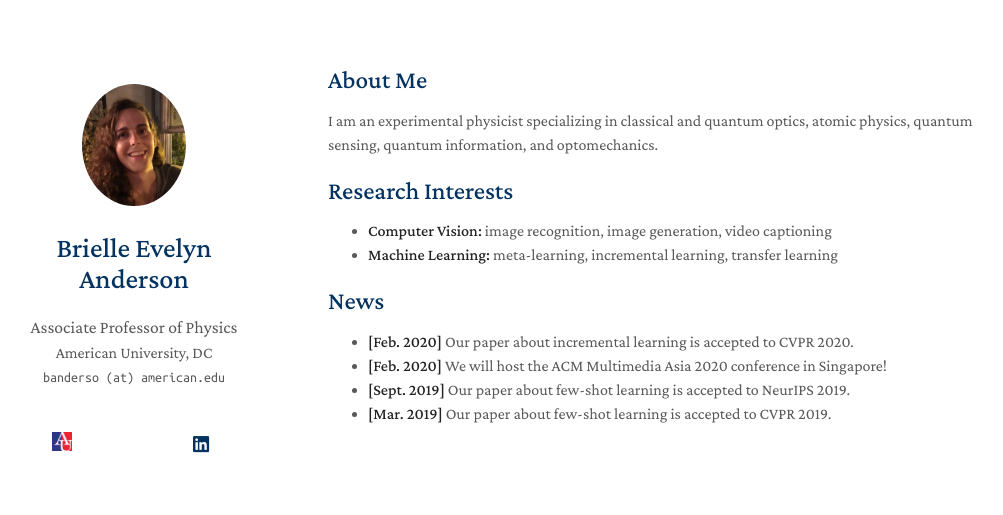
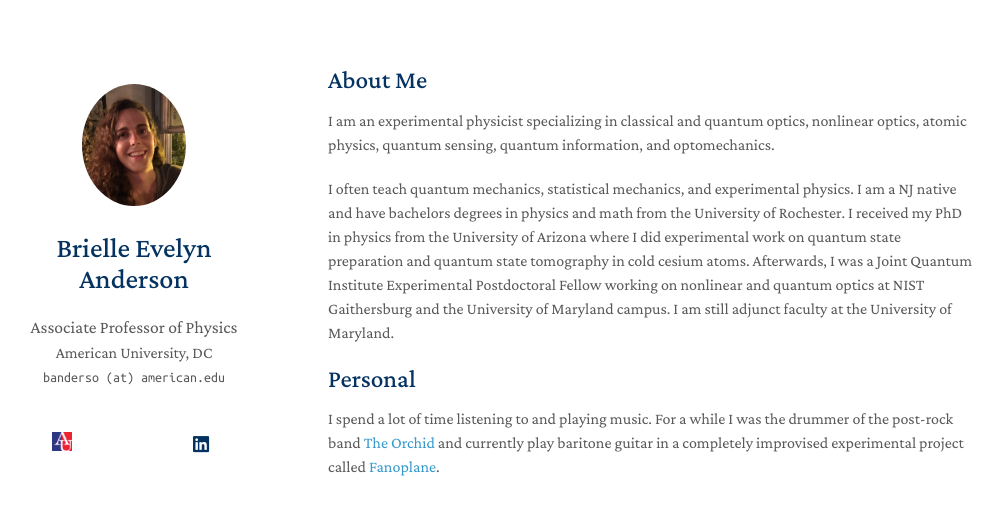
Before and after one commit to brieeveanderson/brieeveanderson.github.io, a Jekyll site: the page built from index.md, in a window 1280 px wide. Shown: the top 515 px of the page, without its empty margins (142-1145 px from the left). Built offline with Jekyll 4.4.1, drawn with Linux system fonts in a browser that asks for light colours; a style sheet for code colours, icons or effects is not loaded; our own code applies the rules of GitHub Pages for plain Markdown files.

Commit message:
Update index.md

```diff
--- a/index.md
+++ b/index.md
@@ -4,19 +4,15 @@ layout: homepage
 
 ## About Me
 
-I am an experimental physicist specializing in classical and quantum optics, atomic physics, quantum sensing, quantum information, and optomechanics.
+I am an experimental physicist specializing in classical and quantum optics, nonlinear optics, atomic physics, quantum sensing, quantum information, and optomechanics.
 
-## Research Interests
+I often teach quantum mechanics, statistical mechanics, and experimental physics. I am a NJ native and have bachelors degrees in physics and math from the University of Rochester. I received my PhD in physics from the University of Arizona where I did experimental work on quantum state preparation and quantum state tomography in cold cesium atoms. Afterwards, I was a Joint Quantum Institute Experimental Postdoctoral Fellow working on nonlinear and quantum optics at NIST Gaithersburg and the University of Maryland campus. I am still adjunct faculty at the University of Maryland.
 
-- **Computer Vision:** image recognition, image generation, video captioning
-- **Machine Learning:** meta-learning, incremental learning, transfer learning
+## Personal
 
-## News
+I spend a lot of time listening to and playing music. For a while I was the drummer of the post-rock band [The Orchid](https://theorchid.bandcamp.com/album/apogee-perigee) and currently play baritone guitar in a completely improvised experimental project called [Fanoplane](https://fanoplane.bandcamp.com/album/live-at-the-black-cat).
 
-- **[Feb. 2020]** Our paper about incremental learning is accepted to CVPR 2020.
-- **[Feb. 2020]** We will host the ACM Multimedia Asia 2020 conference in Singapore!
-- **[Sept. 2019]** Our paper about few-shot learning is accepted to NeurIPS 2019.
-- **[Mar. 2019]** Our paper about few-shot learning is accepted to CVPR 2019.
+
 
 {% comment %}
 {% include_relative _includes/publications.md %}
```
